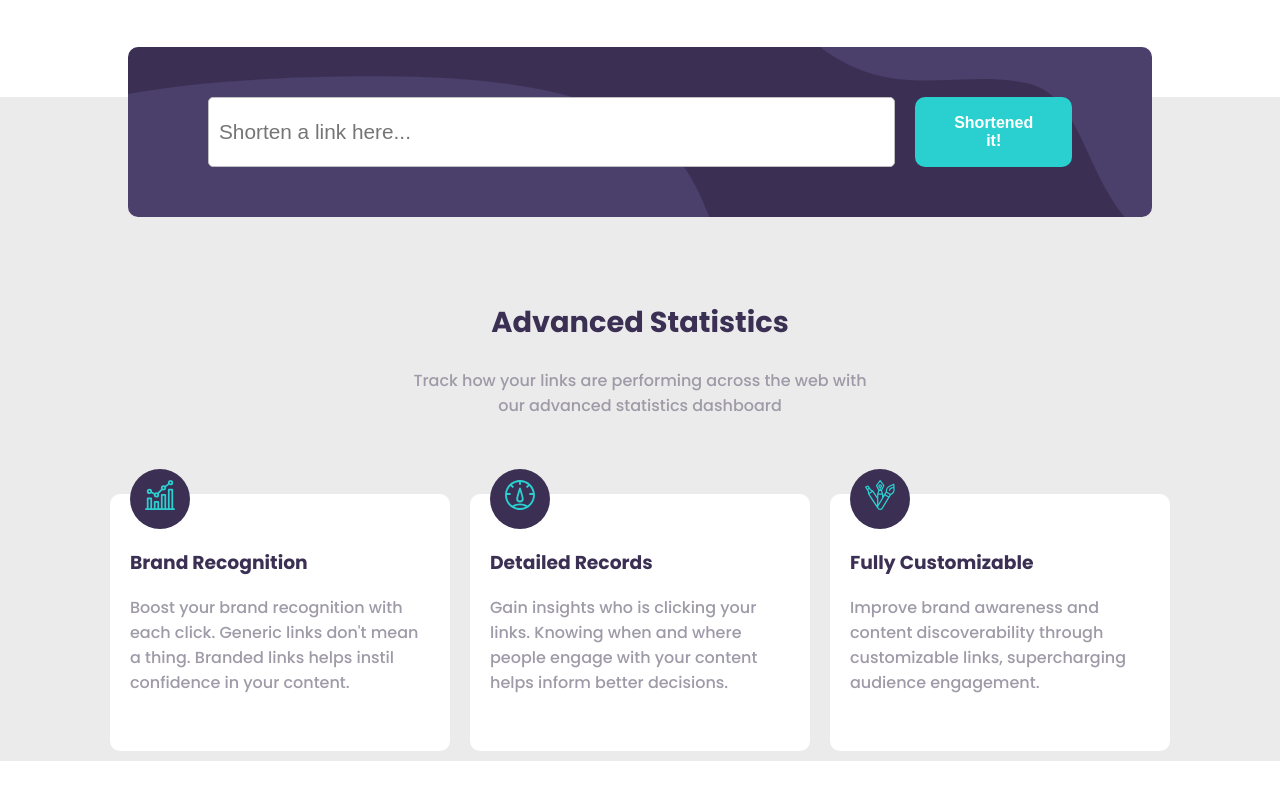
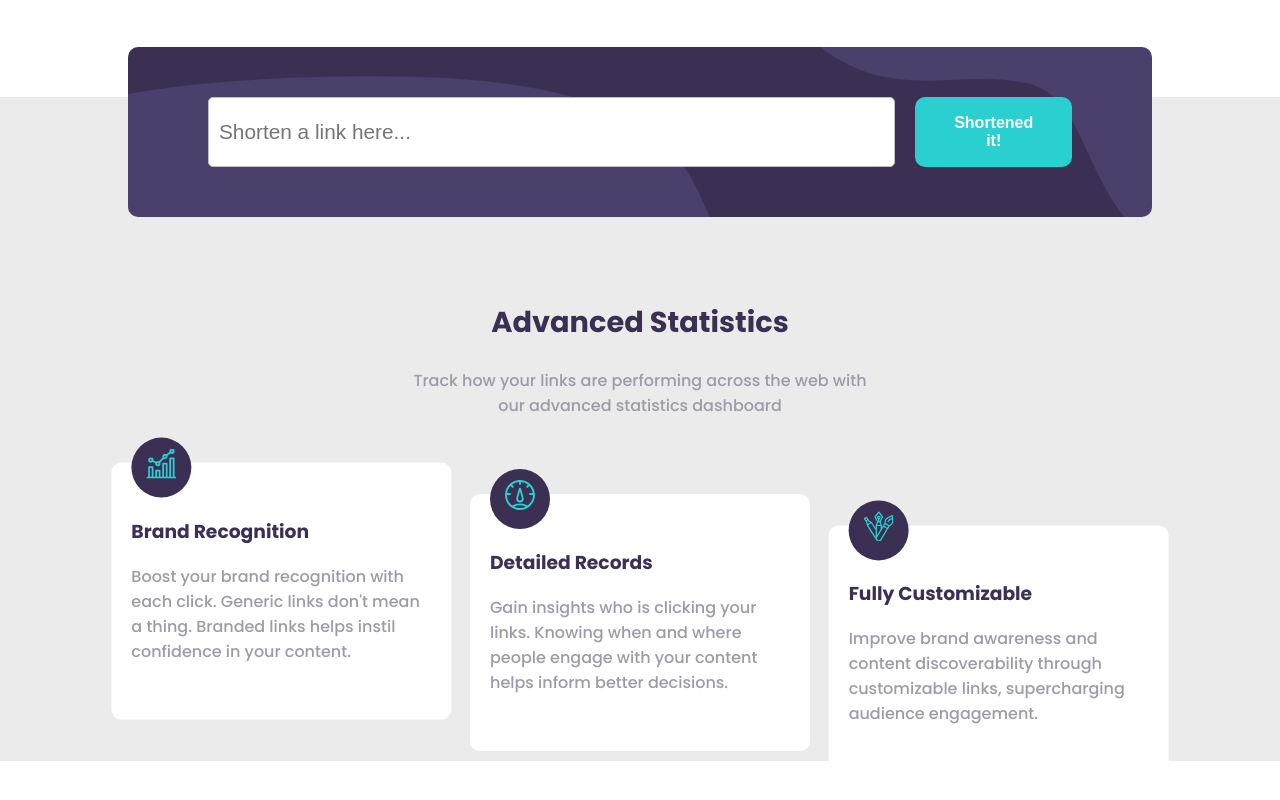
Before and after one commit to UnityGameDesign-max/URL-Shortning, a Next.js app: page / in a window 1280 px wide. Shown: the part 701-1501 px from the top of the page. Before the commit the page ends 1462 px from the top, so only its background shows below. Built offline with nearby package versions, Linux system fonts and the light colour scheme.

Commit message:
updated advanced cards stats

```diff
--- a/src/styles/AdvancedStats.module.css
+++ b/src/styles/AdvancedStats.module.css
@@ -15,6 +15,6 @@
 .statsCardContainer{
     display: flex;
     flex-wrap: wrap;
-    transform: skewX(10deg);
+    transform: rotate(5deg);
     margin: -20px;
 }
--- a/src/styles/StatsCard.module.css
+++ b/src/styles/StatsCard.module.css
@@ -15,7 +15,7 @@
     background-color: var(--white);
     padding: 40px 20px;
     border-radius: 10px;
-    transform: skewX(-10deg);
+    transform: rotate(-5deg);
 }
 
 .statsCardTitle{
```
